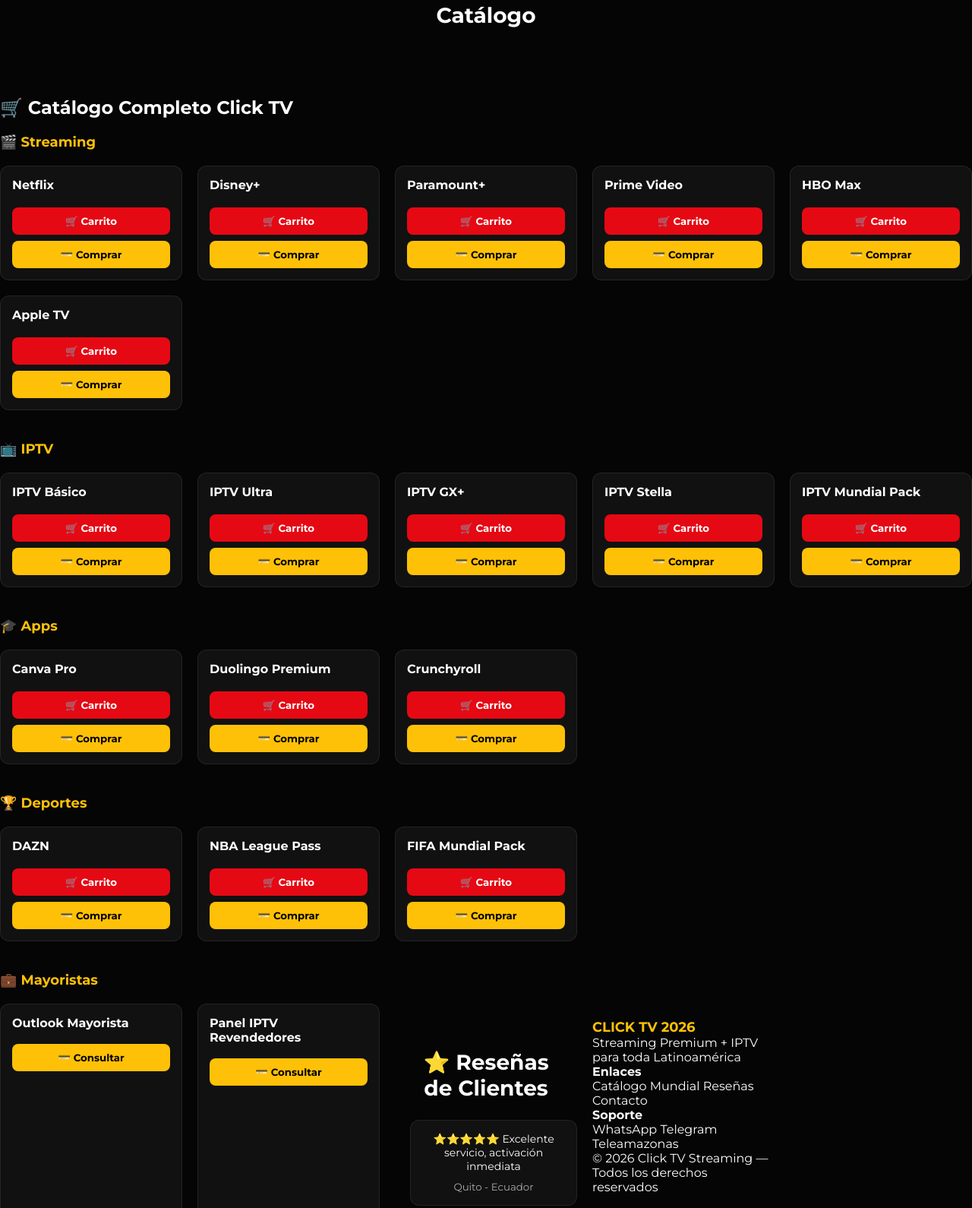
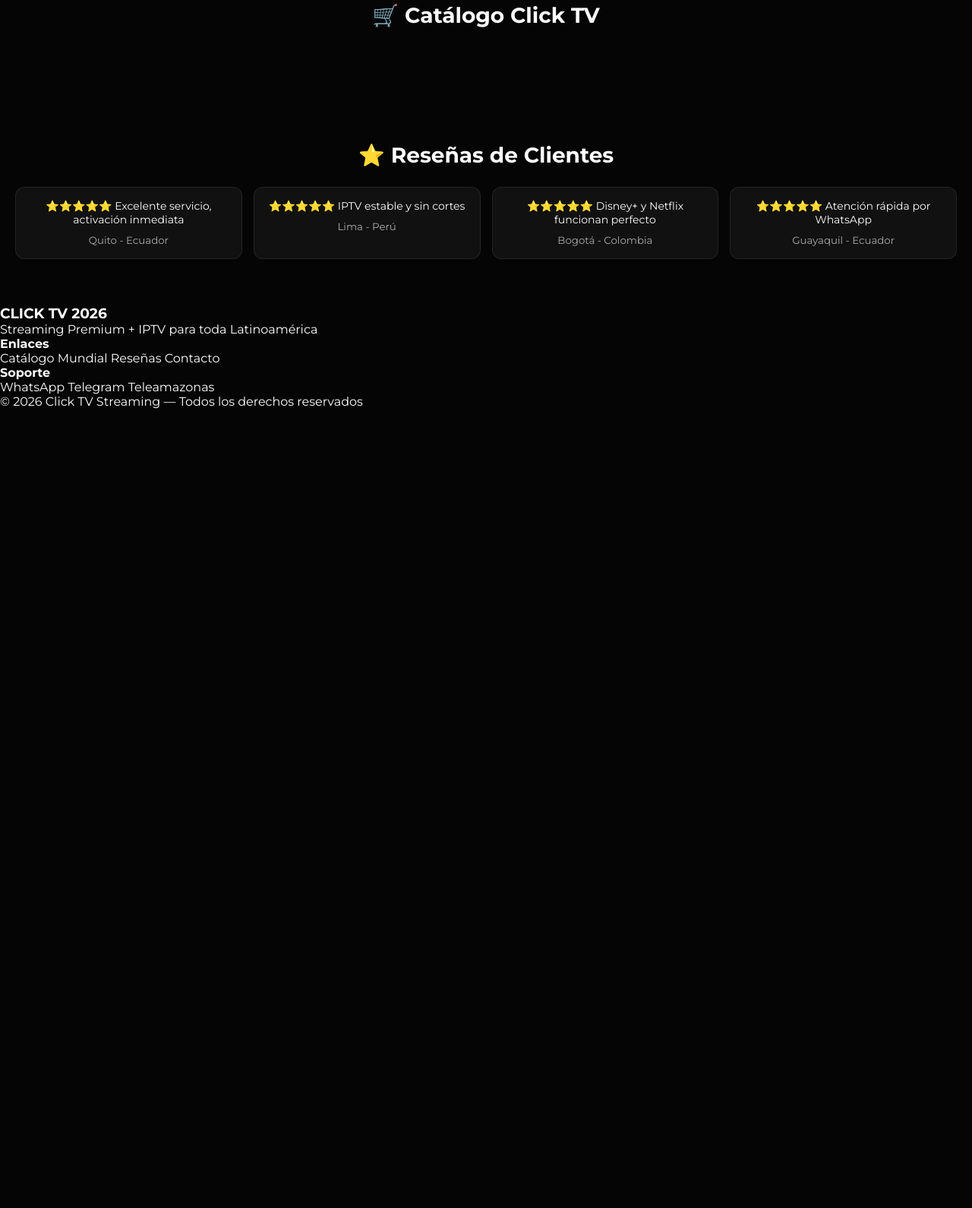
Before and after one commit to clicktvdigital/Click-Tv-Mundial-2026, a plain HTML site: page index.html in a window 1280 px wide. Shown: the part 1618-3208 px from the top of the page at 76% size. After the commit the page ends 2156 px from the top, so only its background shows below. Drawn offline with Linux system fonts and the light colour scheme.

Commit message:
update index.html

```diff
--- a/index.html
+++ b/index.html
@@ -299,143 +299,15 @@
 </script>
 
 <!-- ================= CATALOGO COMPLETO ================= -->
+
 <section id="catalogo">
-    <h2>Catálogo</h2>
 
+    <h2>🛒 Catálogo Click TV</h2>
+
+    <!-- CONTENEDOR DINÁMICO -->
     <div id="catalog-container"></div>
 
 </section>
-    <h2>🛒 Catálogo Completo Click TV</h2>
-
-    <div class="catalog-grid">
-
-
-<!-- ================= STREAMING ================= -->
-<h3>🎬 Streaming</h3>
-
-<div class="card">
-    <h4>Netflix</h4>
-    <button onclick="addToCart('Netflix 1 Mes',5)">🛒 Carrito</button>
-    <button onclick="buyNow('Netflix 1 Mes',5)">💳 Comprar</button>
-</div>
-
-<div class="card">
-    <h4>Disney+</h4>
-    <button onclick="addToCart('Disney+ 1 Mes',5)">🛒 Carrito</button>
-    <button onclick="buyNow('Disney+ 1 Mes',5)">💳 Comprar</button>
-</div>
-
-<div class="card">
-    <h4>Paramount+</h4>
-    <button onclick="addToCart('Paramount+ 1 Mes',5)">🛒 Carrito</button>
-    <button onclick="buyNow('Paramount+ 1 Mes',5)">💳 Comprar</button>
-</div>
-
-<div class="card">
-    <h4>Prime Video</h4>
-    <button onclick="addToCart('Prime Video 1 Mes',4)">🛒 Carrito</button>
-    <button onclick="buyNow('Prime Video 1 Mes',4)">💳 Comprar</button>
-</div>
-
-<div class="card">
-    <h4>HBO Max</h4>
-    <button onclick="addToCart('HBO Max 1 Mes',6)">🛒 Carrito</button>
-    <button onclick="buyNow('HBO Max 1 Mes',6)">💳 Comprar</button>
-</div>
-
-<div class="card">
-    <h4>Apple TV</h4>
-    <button onclick="addToCart('Apple TV 1 Mes',3)">🛒 Carrito</button>
-    <button onclick="buyNow('Apple TV 1 Mes',3)">💳 Comprar</button>
-</div>
-
-<!-- ================= IPTV ================= -->
-<h3>📺 IPTV</h3>
-
-<div class="card">
-    <h4>IPTV Básico</h4>
-    <button onclick="addToCart('IPTV Básico 1 Dispositivo',3)">🛒 Carrito</button>
-    <button onclick="buyNow('IPTV Básico 1 Dispositivo',3)">💳 Comprar</button>
-</div>
-
-<div class="card">
-    <h4>IPTV Ultra</h4>
-    <button onclick="addToCart('IPTV Ultra 1 Dispositivo',7)">🛒 Carrito</button>
-    <button onclick="buyNow('IPTV Ultra 1 Dispositivo',7)">💳 Comprar</button>
-</div>
-
-<div class="card">
-    <h4>IPTV GX+</h4>
-    <button onclick="addToCart('IPTV GX+ 1 Mes',5)">🛒 Carrito</button>
-    <button onclick="buyNow('IPTV GX+ 1 Mes',5)">💳 Comprar</button>
-</div>
-
-<div class="card">
-    <h4>IPTV Stella</h4>
-    <button onclick="addToCart('IPTV Stella 1 Mes',5)">🛒 Carrito</button>
-    <button onclick="buyNow('IPTV Stella 1 Mes',5)">💳 Comprar</button>
-</div>
-
-<div class="card">
-    <h4>IPTV Mundial Pack</h4>
-    <button onclick="addToCart('IPTV Mundial Pack',10)">🛒 Carrito</button>
-    <button onclick="buyNow('IPTV Mundial Pack',10)">💳 Comprar</button>
-</div>
-
-<!-- ================= APPS ================= -->
-<h3>🎓 Apps</h3>
-
-<div class="card">
-    <h4>Canva Pro</h4>
-    <button onclick="addToCart('Canva Pro 1 Mes',3)">🛒 Carrito</button>
-    <button onclick="buyNow('Canva Pro 1 Mes',3)">💳 Comprar</button>
-</div>
-
-<div class="card">
-    <h4>Duolingo Premium</h4>
-    <button onclick="addToCart('Duolingo Premium 1 Mes',4)">🛒 Carrito</button>
-    <button onclick="buyNow('Duolingo Premium 1 Mes',4)">💳 Comprar</button>
-</div>
-
-<div class="card">
-    <h4>Crunchyroll</h4>
-    <button onclick="addToCart('Crunchyroll 1 Mes',3)">🛒 Carrito</button>
-    <button onclick="buyNow('Crunchyroll 1 Mes',3)">💳 Comprar</button>
-</div>
-
-<!-- ================= DEPORTES ================= -->
-<h3>🏆 Deportes</h3>
-
-<div class="card">
-    <h4>DAZN</h4>
-    <button onclick="addToCart('DAZN 1 Mes',5)">🛒 Carrito</button>
-    <button onclick="buyNow('DAZN 1 Mes',5)">💳 Comprar</button>
-</div>
-
-<div class="card">
-    <h4>NBA League Pass</h4>
-    <button onclick="addToCart('NBA League Pass',5)">🛒 Carrito</button>
-    <button onclick="buyNow('NBA League Pass',5)">💳 Comprar</button>
-</div>
-
-<div class="card">
-    <h4>FIFA Mundial Pack</h4>
-    <button onclick="addToCart('FIFA Mundial Pack',10)">🛒 Carrito</button>
-    <button onclick="buyNow('FIFA Mundial Pack',10)">💳 Comprar</button>
-</div>
-
-<!-- ================= MAYORISTAS ================= -->
-<h3>💼 Mayoristas</h3>
-
-<div class="card">
-    <h4>Outlook Mayorista</h4>
-    <button onclick="buyNow('Outlook Mayorista',2.75)">💳 Consultar</button>
-</div>
-
-<div class="card">
-    <h4>Panel IPTV Revendedores</h4>
-    <button onclick="buyNow('Panel IPTV',20)">💳 Consultar</button>
-</div>
 <!-- ================= RESEÑAS ================= -->
 <section id="resenas" class="reviews">
 
```
